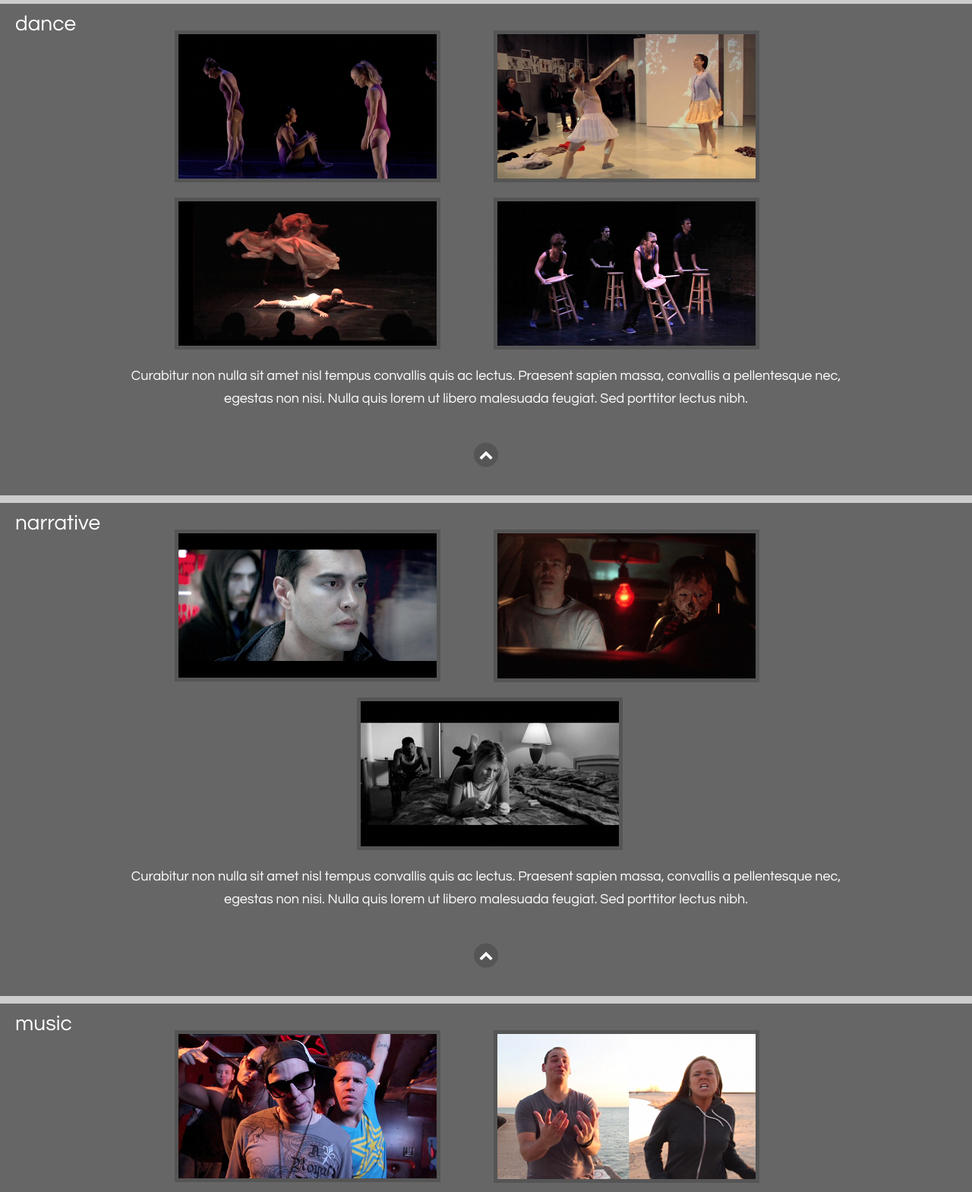
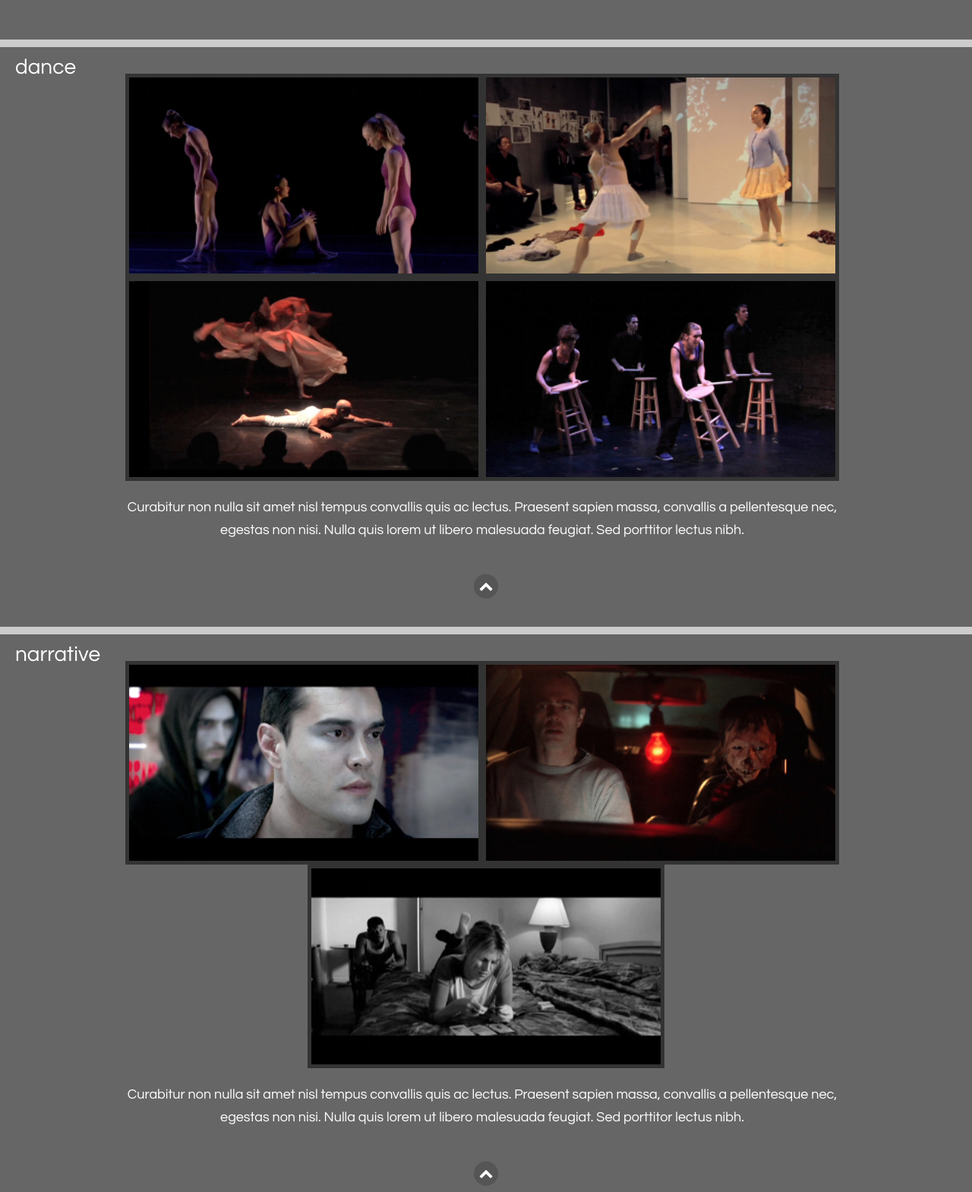
Before and after one commit to srallen/srallen.github.io, a plain HTML site: page index.html in a window 1280 px wide. Shown: the part 591-2160 px from the top of the page at 76% size. Drawn offline with Linux system fonts and the light colour scheme.

Commit message:
Resized imgs

```diff
--- a/css/main.css
+++ b/css/main.css
@@ -23,6 +23,11 @@ body {
 .container {
   padding-top: 35px;
   padding-bottom: 35px;
+}
+
+.container .columns {
+  margin-left: 5px;
+  margin-right: 5px;
 }
 
 header {
@@ -267,7 +272,7 @@ figure {
   display: inline-block;
   height: auto;
   margin: 0;
-  border: thick solid #555555;
+  border: thick solid #333;
   overflow: hidden;
   color: #FFFFFF;
 }
@@ -288,6 +293,11 @@ figure span i {
   background:rgba(0,0,0,0.5) center no-repeat;
 }
 
+figure img {
+  width: 460px;
+  height: 258px;
+}
+
 figcaption {
   display: none;
   width: 100%;
--- a/index.html
+++ b/index.html
@@ -92,33 +92,35 @@
         <div><h3>dance</h3></div>
         <div class="container">
           <div class="row">
-            <div class="seven columns offset-by-one">
+            <div class="eight columns">
               <figure>
                 <a href="http://www.youtube.com/v/DLGVKvbad-g" rel="shadowbox"><img src="images/lament_thumb.jpg" alt="Lamentation Variation thumbnail"></a>
                 <figcaption>Lamentation Variation - The Leopold Group<br>dance performance, 2013</figcaption>
               </figure>
             </div>
-            <div class="seven columns">
+            <div class="eight columns">
               <figure>
                 <a href="http://www.youtube.com/v/qqPghEnL998" rel="shadowbox"><img src="images/correct_thumb.jpg" alt="A Correct Likeness thumbnail"></a>
                 <figcaption>A Correct Likeness - The Leopoold Group<br>dance performance, 2012</figcaption>
               </figure>
             </div>
-          </div>
-          <div class="row">
-            <div class="seven columns offset-by-one">
+            <br class="clearfix">
+            <div class="eight columns">
               <figure>
                 <a href="http://www.youtube.com/v/mxRshmfQkEk" rel="shadowbox"><img src="images/marat_thumb.jpg" alt="The Death of Marat thumbnail"></a>
                 <figcaption>The Death of Marat 1793 - DanszLoop Chicago<br>dance performance, 2011</figcaption>
               </figure>
             </div>
-            <div class="seven columns">
+            <div class="eight columns">
               <figure>
                 <a href="http://www.youtube.com/v/aYigmmpOhlo" rel="shadowbox"><img src="images/groove_thumb.jpg" alt="Stuck Between Stations thumbnail"></a>
                 <figcaption>Stuck Between Stations - Be The Groove<br>dance performance, 2010</figcaption>
               </figure>
             </div>
           </div>
+<!--           <div class="row">
+
+          </div> -->
           <div class="row">
             <div class="sixteen columns">
               <p>
@@ -143,27 +145,29 @@
         <div><h3>narrative</h3></div>
         <div class="container">
          <div class="row">
-            <div class="seven columns offset-by-one">
+            <div class="eight columns">
               <figure>
                 <a href="http://www.youtube.com/v/OZjoJ_8HtFg" rel="shadowbox"><img src="images/city_thumb.jpg" alt="A City to Make Me thumbnail"></a>
                 <figcaption>A City to Make Me<br>short film, directed by Ryan Miller, 2011</figcaption>
               </figure>
             </div>
-            <div class="seven columns">
+            <div class="eight columns">
               <figure>
                 <a href="http://www.youtube.com/v/cjb2RaQezlY" rel="shadowbox"><img src="images/file13_thumb.jpg" alt="File 13 thumbnail"></a>
                 <figcaption>File 13<br>television pilot, directed by Benjamin Capps, 2012</figcaption>
               </figure>
             </div>
-          </div>
-          <div class="row">
-            <div class="seven columns offset-by-five">
+            <br class="clearfix">
+            <div class="eight columns offset-by-four">
               <figure>
                 <a href="https://player.vimeo.com/video/20966749" rel="shadowbox"><img src="images/gaff_thumb.jpg" alt="noir lighting reel thumbnail"></a>
                 <figcaption>Matthew Hughes noir lighting reel, 2010</figcaption>
               </figure>
             </div>
           </div>
+<!--           <div class="row">
+
+          </div> -->
           <div class="row">
             <div class="sixteen columns">
               <p>
@@ -188,13 +192,13 @@
         <div><h3>music</h3></div>
         <div class="container">
           <div class="row">
-            <div class="seven columns offset-by-one">
+            <div class="eight columns">
               <figure>
                 <a href="http://www.youtube.com/v/Tso2qqx3K14" rel="shadowbox"><img src="images/gtl_thumb.jpg" alt="GTL thumbnail"></a>
                 <figcaption>GTL - Jersey Shore: The Musical<br>music video, directed by Jason Lord, 2012</figcaption>
               </figure>
             </div>
-            <div class="seven columns">
+            <div class="eight columns">
               <figure>
                 <a href="http://www.youtube.com/v/EnTJowf78vc" rel="shadowbox"><img src="images/missyou_thumb.jpg" alt="I Miss You thumbnail"></a>
                 <figcaption>I Miss You - Jersey Shore: The Musical<br>music video, directed by Jason Lord, 2012</figcaption>
@@ -202,7 +206,7 @@
             </div>
           </div>
           <div class="row">
-            <div class="seven columns offset-by-five">
+            <div class="eight columns offset-by-four">
               <figure>
                 <a href="http://www.youtube.com/v/LUofvq-bYoE" rel="shadowbox"><img src="images/badboy_thumb.jpg" alt="Bad Boy thumbnail"></a>
                 <figcaption>Bad Boy - K'rdoe<br>music video, directed by Jason Laws, 2012</figcaption>
@@ -233,13 +237,13 @@
         <div><h3>commercial</h3></div>
         <div class="container">
           <div class="row">
-            <div class="seven columns offset-by-one">
+            <div class="eight columns">
               <figure>
                 <a href="https://player.vimeo.com/video/67682977" rel="shadowbox"><img src="images/babc_thumb.jpg" alt="Buck Rydell thumbnail"></a>
                 <figcaption>Buck Rydell's BABC 5000<br>infomercial, 2012</figcaption>
               </figure>
             </div>
-            <div class="seven columns">
+            <div class="eight columns">
               <figure>
                 <a href="https://player.vimeo.com/video/72514440" rel="shadowbox"><img src="images/cac_thumb.jpg" alt="Chicago Audio Collective thumbnail"></a>
                 <figcaption>Chicago Audio Collective<br>demonstration videos, 2013</figcaption>
@@ -247,7 +251,7 @@
             </div>
           </div>
           <div class="row">
-            <div class="seven columns offset-by-five">
+            <div class="eight columns offset-by-four">
               <figure>
                 <a href="http://www.youtube.com/v/SNcqvhh-Skw" rel="shadowbox"><img src="images/rockscho_thumb.jpg" alt="Naperville Music Rock School thumbnail"></a>
                 <figcaption>Naperville Music Rock School<br>promotional video, 2013</figcaption>
```
